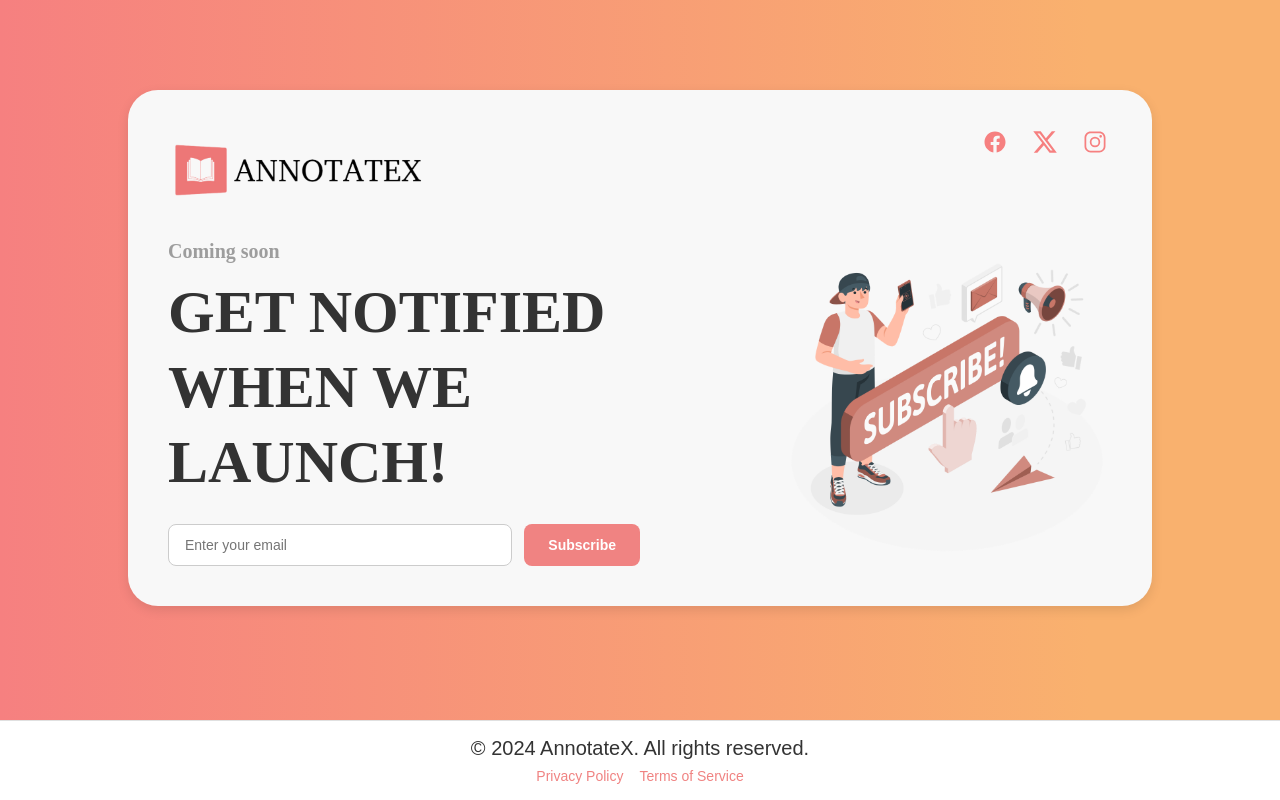
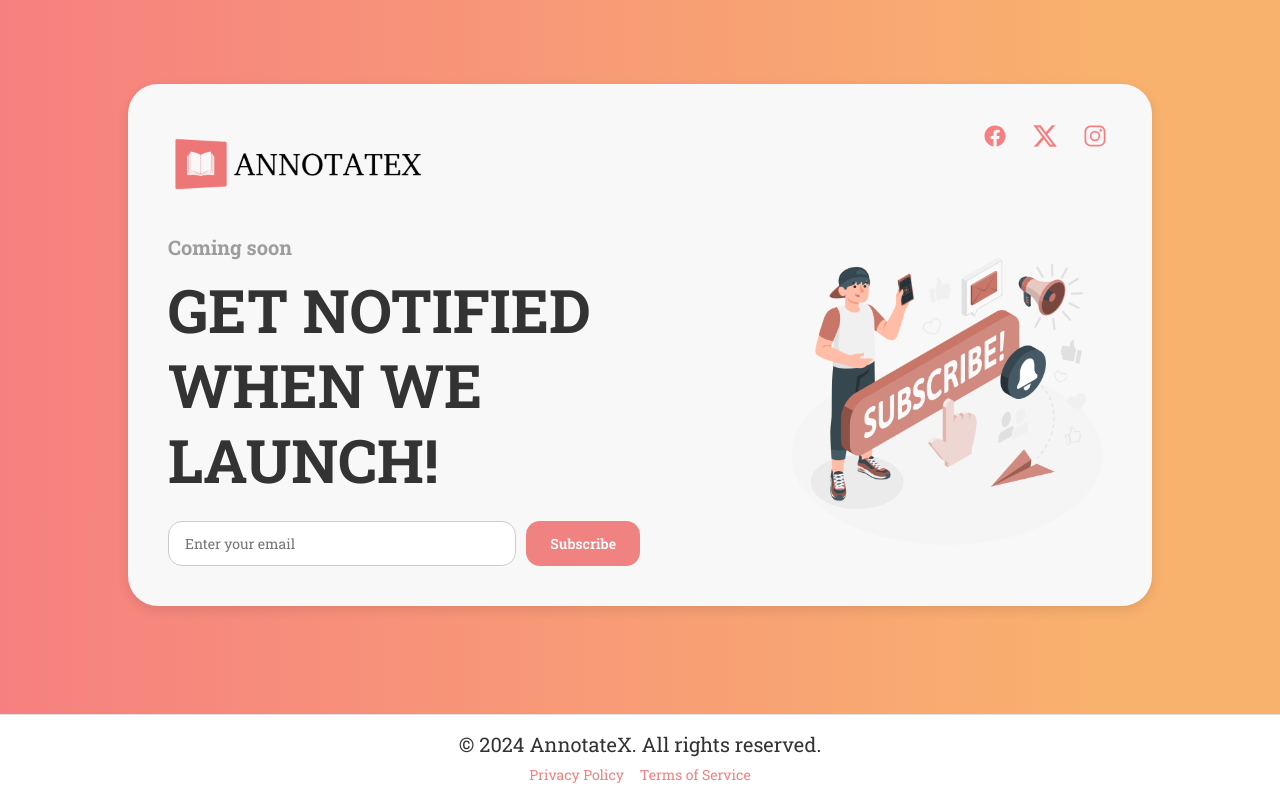
Before and after one commit to Feo4000/axcommingsoon, a React (Create React App) app: page / in a window 1280 px wide. Built offline with nearby package versions, Linux system fonts and the light colour scheme.

Commit message:
font - 6.12.2024

```diff
--- a/public/index.html
+++ b/public/index.html
@@ -14,7 +14,13 @@
       manifest.json provides metadata used when your web app is installed on a
       user's mobile device or desktop. See https://developers.google.com/web/fundamentals/web-app-manifest/
     -->
-    <link rel="manifest" href="%PUBLIC_URL%/manifest.json" />
+
+    <link rel="preconnect" href="https://fonts.googleapis.com">
+    <link rel="preconnect" href="https://fonts.gstatic.com" crossorigin>
+    <link href="https://fonts.googleapis.com/css2?family=Nunito:ital,wght@0,200..1000;1,200..1000&display=swap" rel="stylesheet">
+    <link rel="preconnect" href="https://fonts.googleapis.com">
+    <link rel="preconnect" href="https://fonts.gstatic.com" crossorigin>
+    <link href="https://fonts.googleapis.com/css2?family=Nunito:ital,wght@0,200..1000;1,200..1000&family=Roboto+Slab:wght@100..900&display=swap" rel="stylesheet">
     <!--
       Notice the use of %PUBLIC_URL% in the tags above.
       It will be replaced with the URL of the `public` folder during the build.
--- a/src/App.css
+++ b/src/App.css
@@ -6,7 +6,7 @@
 
 body {
     background: linear-gradient(90deg, #F68080 0%, #F9B16E 85.17%);
-    font-family: "TT Hoves", sans-serif; /* Основен шрифт */
+    font-family: "Roboto Slab", serif; /* Основен шрифт */
     margin: 0;
     /*display: flex;*/
     /*justify-content: center;*/
@@ -102,7 +102,7 @@ body {
     font-size: 24px;
     margin-bottom: 12px;
     color: #9D9D9D;
-    font-family: "Times New Roman", sans-serif;
+    font-family: "Roboto Slab", serif;
 }
 
 .announcement h1 {
@@ -110,21 +110,21 @@ body {
     line-height: 85px; /* Балансира височината на редовете */
     margin-bottom: 24px;
     color: #333;
-    font-family: "Times New Roman", sans-serif;
+    font-family: "Roboto Slab", serif;
 }
 
 .subscribe-form {
     display: flex;
-    gap: 12px;
+    gap: 10px;
 }
 
 .subscribe-form input {
     flex: 1;
     padding: 12px 16px;
     border: 1px solid #CCC;
-    border-radius: 8px;
+    border-radius: 14px;
     font-size: 16px;
-    font-family: "TT Hoves", sans-serif;
+    font-family: "Roboto Slab", serif;
 }
 
 .subscribe-form button {
@@ -133,10 +133,10 @@ body {
     /*background: linear-gradient(90deg, #155C6B 0%, #4EE4C1 85%);*/
     color: #FFF;
     border: none;
-    border-radius: 8px;
+    border-radius: 14px;
     font-size: 16px;
     font-weight: 600;
-    font-family: "TT Hoves", sans-serif;
+    font-family: "Roboto Slab", serif;
     cursor: pointer;
     transition: background 0.3s ease;
 }
@@ -231,8 +231,6 @@ body {
 
 
 /* --- Media Queries --- */
-
-
 @media (max-width: 1440px) {
     .container {
         width: 70%; /* Намаляване на ширината за лаптопи */
@@ -297,9 +295,6 @@ body {
         height: 1.5rem;
     }
 }
-
-
-
 
 /* За таблети (768px - 1024px) */
 @media (max-width: 1024px) {
--- a/src/components/Footer.css
+++ b/src/components/Footer.css
@@ -110,6 +110,7 @@
         }
     }
 }
+
 /* За таблети (1024px и по-малки) */
 @media (max-width: 1024px) {
     .footer {
```
Lines whose indentation alone changed are shown as unchanged.
